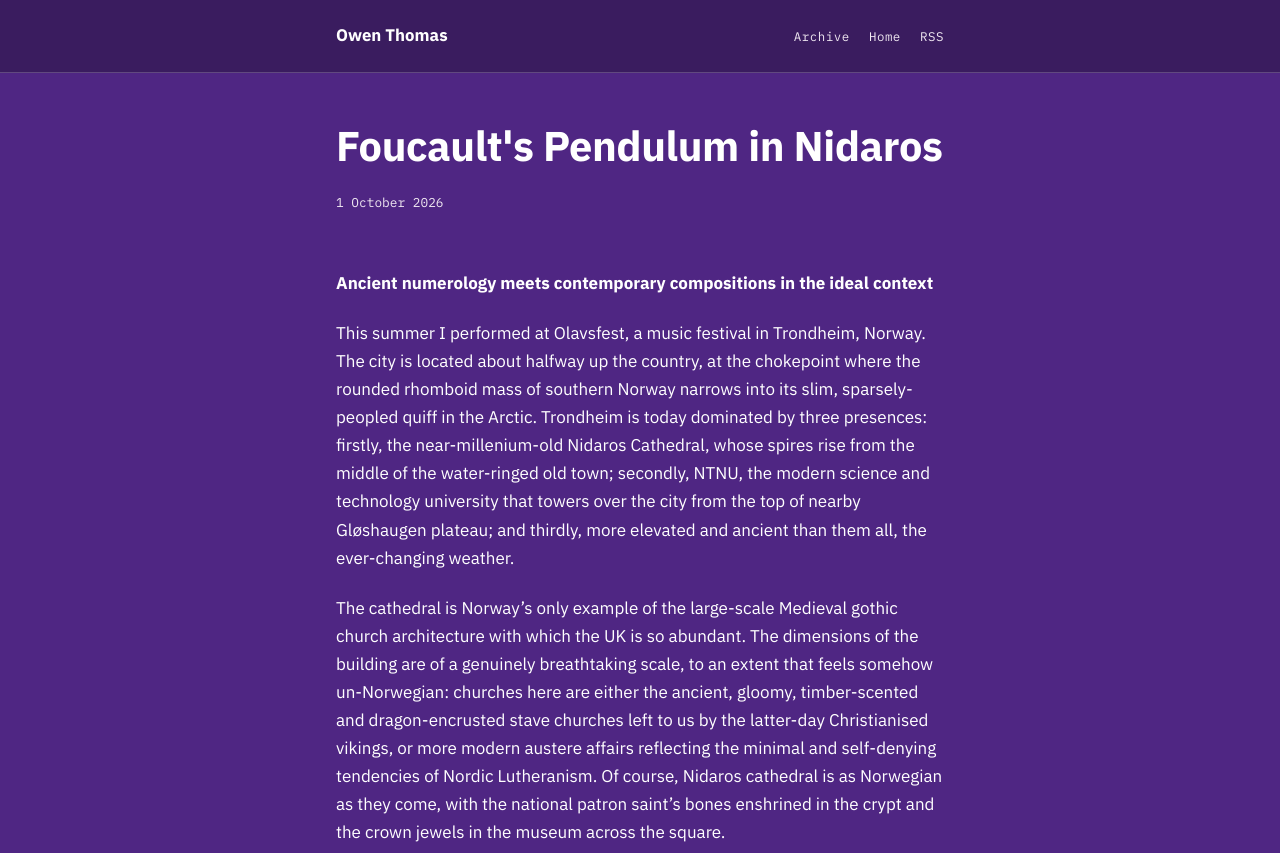
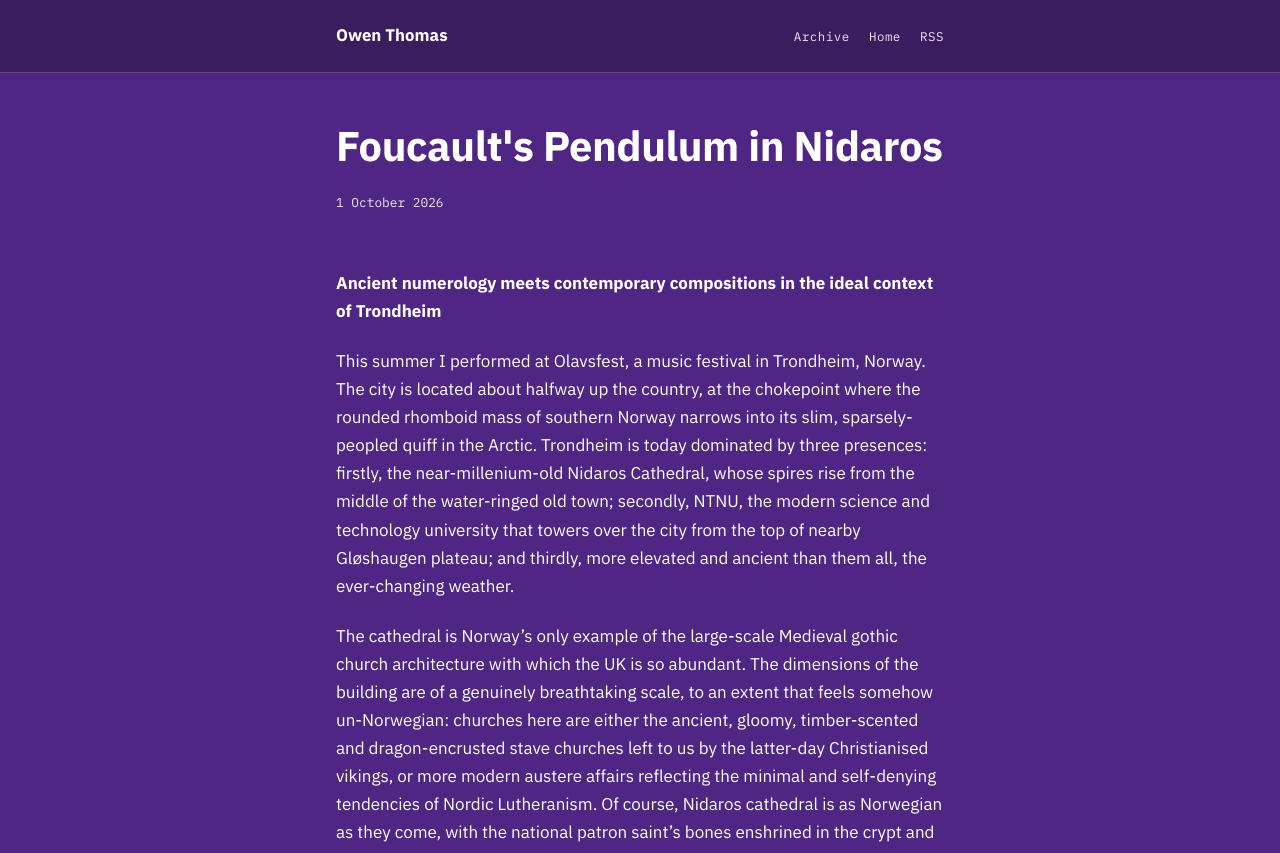
Before and after one commit to OwenThomas/personal-website, a Jekyll site: the page built from _posts/2026-10-01-FPN.md, in a window 1280 px wide and 900 px high, cut to the strip 0-853 px from the top of the window. Built offline with Jekyll 4.4.1, drawn with Linux system fonts in a browser that asks for light colours; comment, search, counter and statistics services are not loaded.

Commit message:
Enhance description of Trondheim performance context
Expanded the context of the performance description in Trondheim.

```diff
--- a/_posts/2026-10-01-FPN.md
+++ b/_posts/2026-10-01-FPN.md
@@ -2,7 +2,7 @@
 title: "Foucault's Pendulum in Nidaros"
 ---
 
-#### Ancient numerology meets contemporary compositions in the ideal context
+#### Ancient numerology meets contemporary compositions in the ideal context of Trondheim
 
 This summer I performed at Olavsfest, a music festival in Trondheim, Norway. The city is located about halfway up the country, at the chokepoint where the rounded rhomboid mass of southern Norway narrows into its slim, sparsely-peopled quiff in the Arctic. Trondheim is today dominated by three presences: firstly, the near-millenium-old Nidaros Cathedral, whose spires rise from the middle of the water-ringed old town;  secondly, NTNU, the modern science and technology university that towers over the city from the top of nearby Gløshaugen plateau; and thirdly, more elevated and ancient than them all, the ever-changing weather.
 
```
